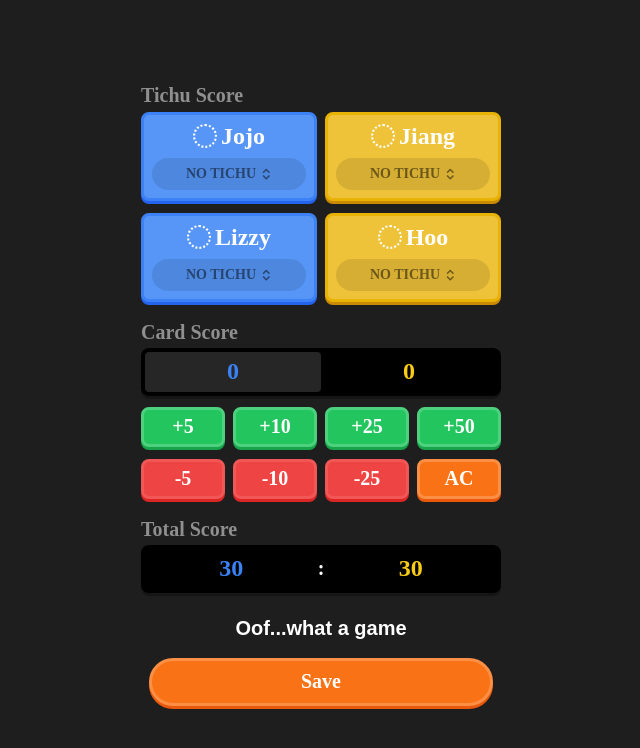
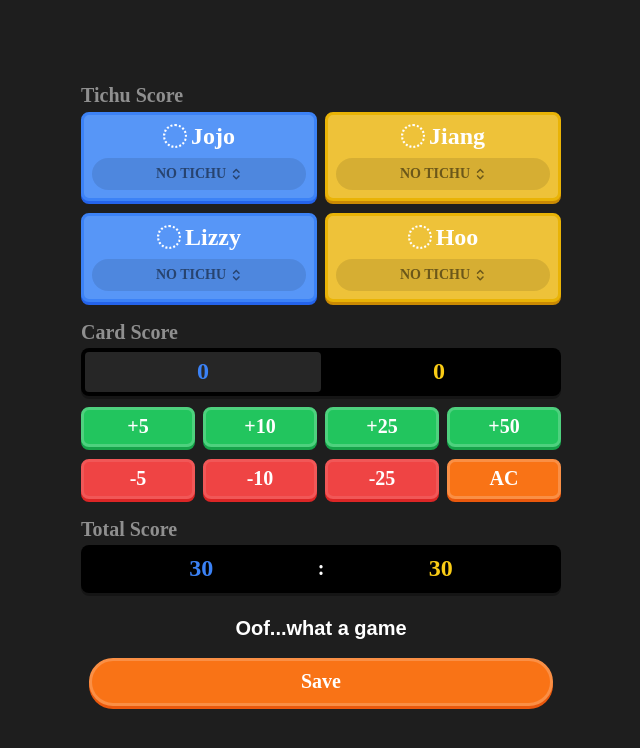
Before and after one commit to thumbjiho/tichuCalc, a React (Create React App) app: page / in a window 1280 px wide. Shown: the top 748 px of the page, without its empty margins (319-959 px from the left). Built offline with nearby package versions, Linux system fonts and the light colour scheme; a web font is replaced by a local one.

Commit message:
Fix: Make Wrapper component expand to fill container height

```diff
--- a/src/App.js
+++ b/src/App.js
@@ -11,19 +11,33 @@ const Container = styled.div`
   background: #1e1e1e;
   display: flex;
   flex-direction: column;
+  justify-content: center;
+  align-items: center;
+`;
+
+const Wrapper = styled.div`
+  height: 100%;
+  width: 100%;
+  display: flex;
+  flex: 1;
+  flex-direction: column;
+  max-width: 512px;
   gap: 16px;
   justify-content: center;
   align-items: center;
-  padding: 32px;
+  padding: 16px;
+  /* background-color: red; */
 `;
 
 function App() {
   return (
     <Container>
-      <TichuScore />
-      <CardScore />
-      <TotalScore />
-      <SaveScore />
+      <Wrapper>
+        <TichuScore />
+        <CardScore />
+        <TotalScore />
+        <SaveScore />
+      </Wrapper>
     </Container>
   );
 }
--- a/src/components/CardScore.js
+++ b/src/components/CardScore.js
@@ -12,7 +12,7 @@ const colorMap = {
 const Wrapper = styled.div`
   display: flex;
   width: 100%;
-  max-width: 360px;
+  /* max-width: 512px; */
   flex-direction: column;
   gap: 8px;
   justify-content: center;
--- a/src/components/SaveScore.js
+++ b/src/components/SaveScore.js
@@ -4,7 +4,7 @@ import Button from "./Button";
 const Wrapper = styled.div`
   display: flex;
   width: 100%;
-  max-width: 360px;
+  /* max-width: 360px; */
   flex-direction: column;
   gap: 16px;
   height: fit-content;
--- a/src/components/TichuScore.js
+++ b/src/components/TichuScore.js
@@ -22,7 +22,6 @@ const Wrapper = styled.div`
   box-sizing: border-box;
   display: flex;
   width: 100%;
-  max-width: 360px;
   flex-direction: column;
   gap: 12px;
   justify-content: center;
--- a/src/components/TotalScore.js
+++ b/src/components/TotalScore.js
@@ -9,7 +9,7 @@ const colorMap = {
 const Wrapper = styled.div`
   display: flex;
   width: 100%;
-  max-width: 360px;
+  /* max-width: 360px; */
   flex-direction: column;
 
   gap: 8px;
```
